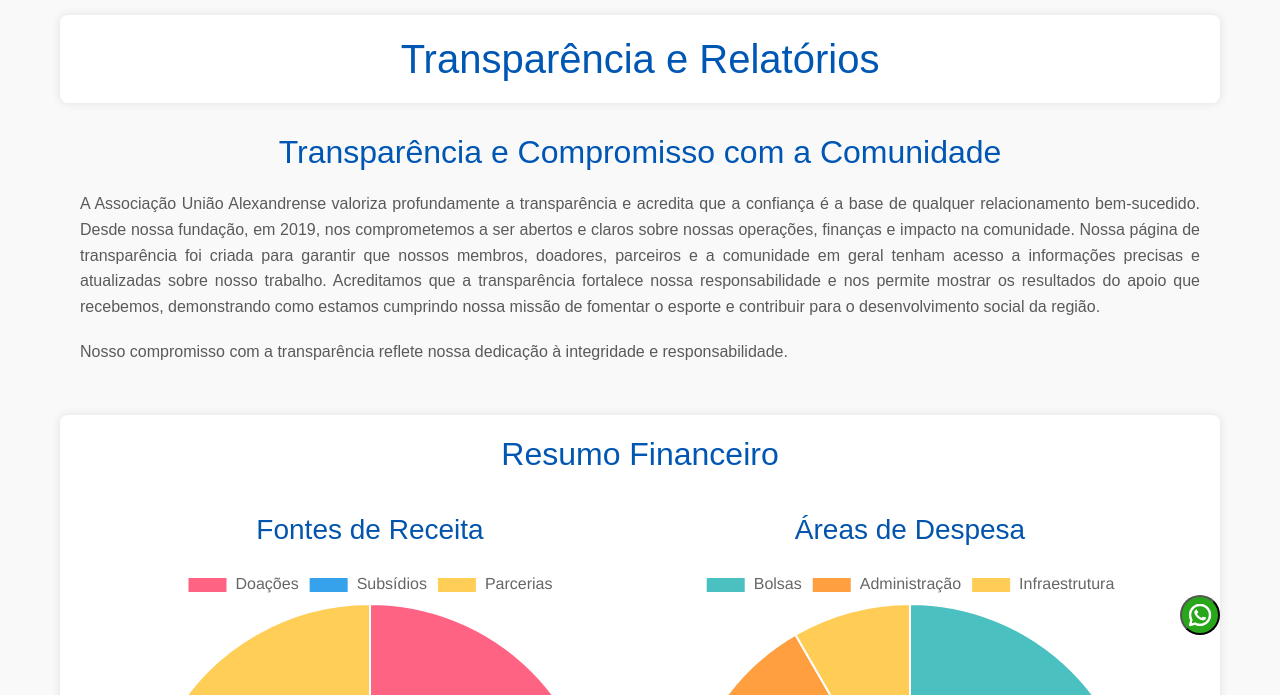
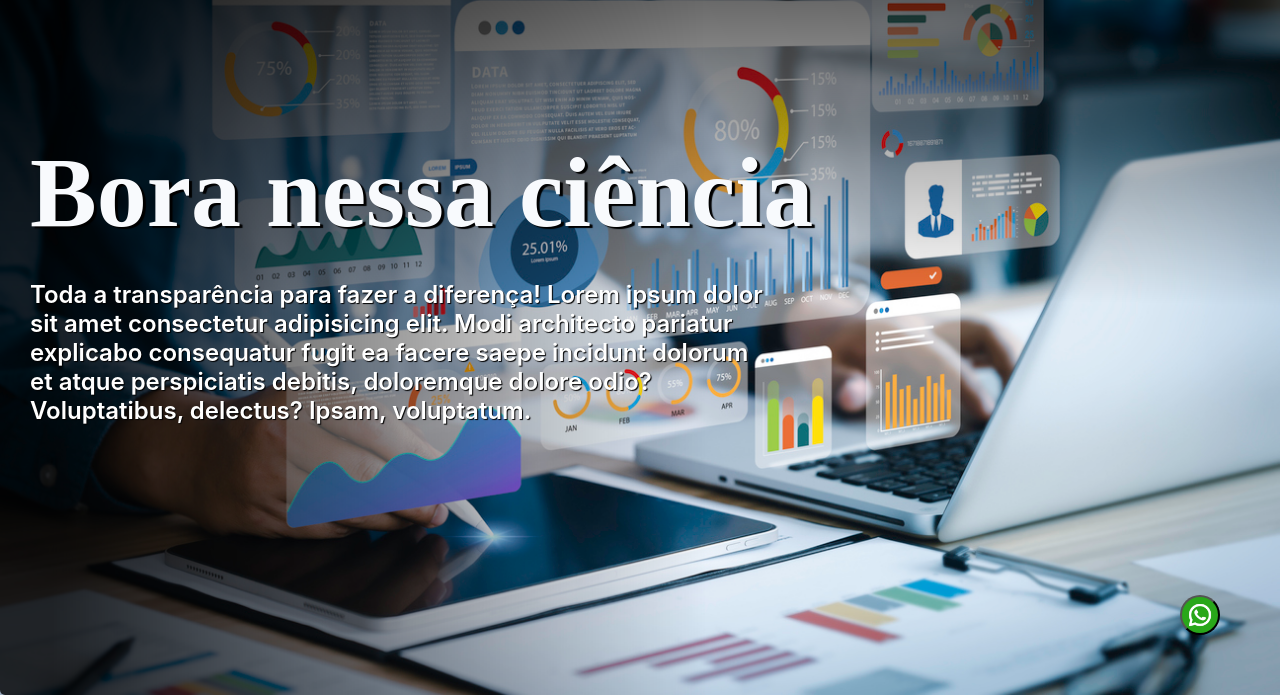
Before and after one commit to SamuelFreitasExe/ProjetoUniao, a React app: page /relatorio in a window 1280 px wide. Shown: the part 105-800 px from the top of the page. Built offline with nearby package versions, Linux system fonts and the light colour scheme; a web font is replaced by a local one.

Commit message:
Criacao do banner da pagina Transparencia

```diff
--- a/public/styles.css
+++ b/public/styles.css
@@ -103,15 +103,66 @@ p {
 }
 
 #relatorio {
-    max-width: 1200px;
-    margin: 0 auto;
-    padding: 20px;
+    margin: 0;
 }
 
-#relatorio img {
-    border-radius: 50%;
-    width: 10%;
-    margin: 20px;
+.banner-relatorio {
+    position: relative;
+    width: 100%;
+    /* Largura total */
+    max-height: 100vh;
+    /* Altura mínima do banner */
+    background-image: url('./Images/Dashboard-fake.jpg');
+    background-position: center center;
+    /* Centraliza a imagem */
+    background-size: cover;
+    /* Faz a imagem cobrir toda a área */
+    display: flex;
+    /* Usando flexbox para centralizar o conteúdo */
+    justify-content: center;
+    /* Centraliza o conteúdo horizontalmente */
+    align-items: center;
+    /* Centraliza o conteúdo verticalmente */
+    transition: background 0.3s ease;
+    /* Transição suave para o fundo */
+    margin-top: 0;
+}
+
+.banner-relatorio-content {
+    background: linear-gradient(270deg, rgba(0, 0, 0, 0) 44.81%, rgba(0, 0, 0, 0.8) 95.91%),
+        linear-gradient(0.9deg, rgba(0, 0, 0, 0) 49.92%, rgba(0, 0, 0, 0.8) 99.2%);
+
+    color: white;
+    padding: 30px;
+    text-align: center;
+    border-radius: 5px;
+    height: 100vh;
+    width: 100%;
+    /* Para ajustar a largura em telas menores */
+    max-width: 1600px;
+    /* Limita a largura máxima */
+    margin: 0 auto;
+}
+
+.banner-relatorio h1 {
+    color: #F8FAFD;
+    width: 956px;
+    height: 135px;
+    top: 308.16px;
+    left: 68.19px;
+    gap: 0px;
+    opacity: 0px;
+    font-family: Satoshi;
+    font-size: 100px;
+    font-weight: 700;
+    line-height: 135px;
+    text-align: left;
+    margin-top: 25vh !important;
+    text-shadow: 3px 2px 1px #000000;
+}
+
+.banner-relatorio h5 {
+    text-shadow: 1px 1px 1px #000000;
 }
 
 .grafico-container {
--- a/src/site/Components/Relatorio/relatorio.jsx
+++ b/src/site/Components/Relatorio/relatorio.jsx
@@ -9,6 +9,16 @@ function Relatorio() {
 
     <>
       <section id="relatorio">
+        <header className="header banner-relatorio">
+              <div className="header-content banner-relatorio-content">
+                  <h1>Bora nessa ciência</h1>
+                  <div>
+                      <h5>Toda a transparência para fazer a diferença!
+                      Lorem ipsum dolor sit amet consectetur adipisicing elit. Modi architecto pariatur explicabo consequatur fugit ea facere saepe incidunt dolorum et atque perspiciatis debitis, doloremque dolore odio? Voluptatibus, delectus? Ipsam, voluptatum.
+                      </h5>
+                  </div>
+              </div>
+        </header>
         <section id="intro">
           <h1>Transparência e Relatórios</h1>
           <h2>Transparência e Compromisso com a Comunidade</h2>
```
Also changed, not shown: public/Images/Dashboard-fake.jpg (added).
